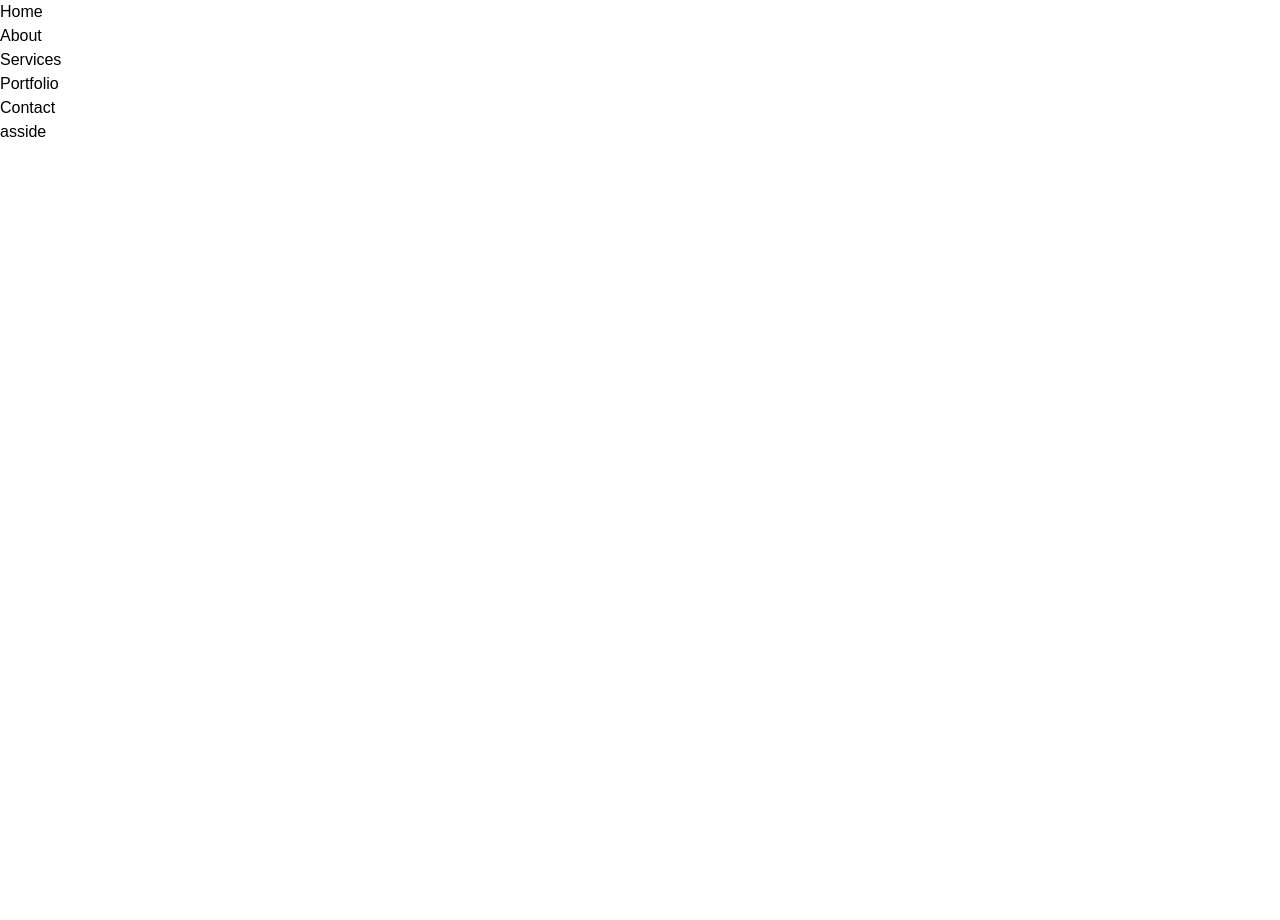
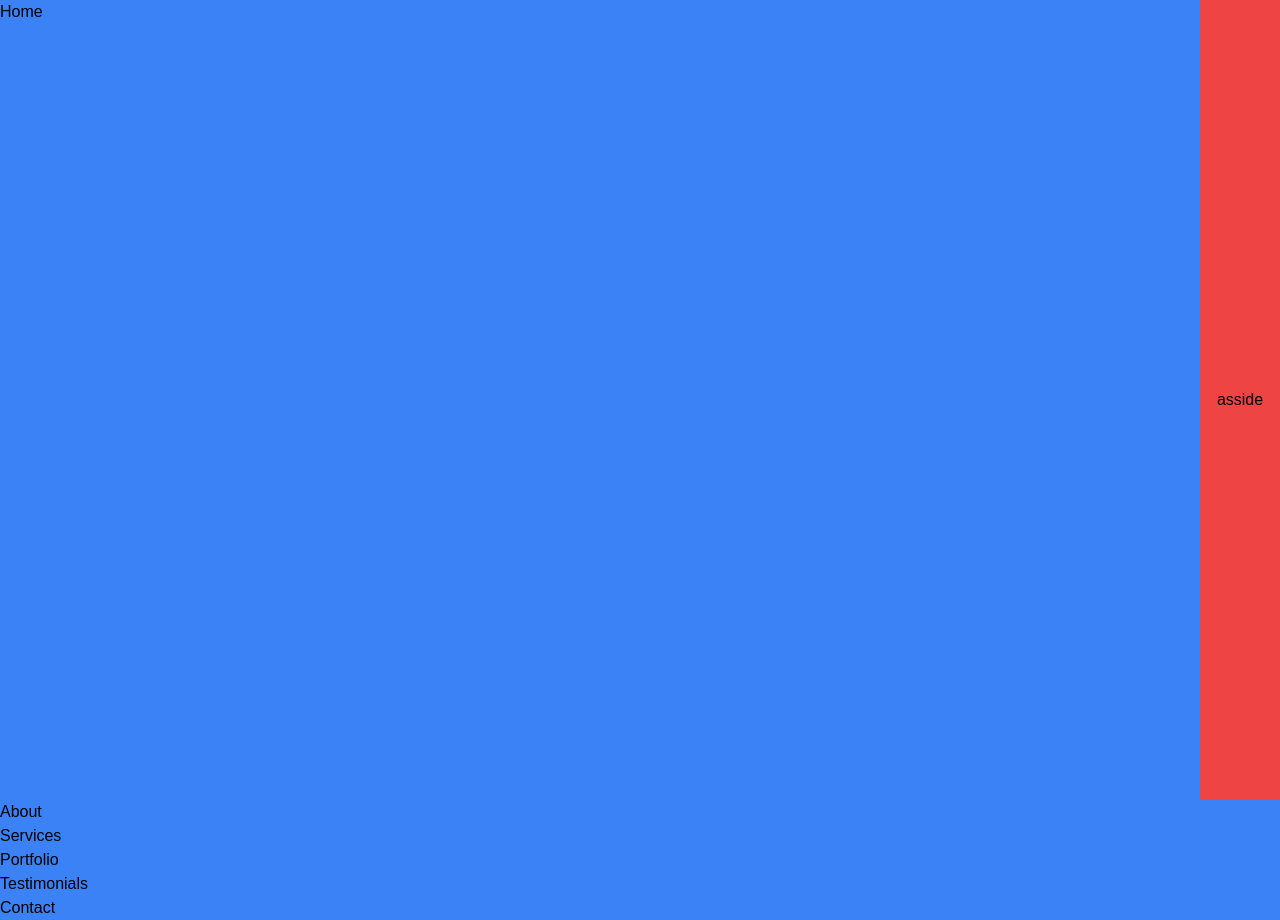
Before and after one commit to NunoFernandesSa/nunoweb, a React (Vite) app: page / in a window 1280 px wide. Before the commit the page ends 800 px from the top, so only its background shows below. Built offline with nearby package versions, Linux system fonts and the light colour scheme.

Commit message:
feat: add testimonials component and update layout styles

```diff
--- a/src/App.jsx
+++ b/src/App.jsx
@@ -11,6 +11,7 @@ import About from "./components/about/About";
 import Services from "./components/services/Services";
 import Contact from "./components/contact/Contact";
 import Portfolio from "./components/portfolio/Portfolio";
+import Testimonials from "./components/testimonials/Testimonials";
 import SideBar from "./components/common/sidebar/SideBar";
 
 /**
@@ -21,15 +22,16 @@ export default function App() {
   return (
     <>
       {/* main content */}
-      <main className="main">
+      <main className="relative w-[cal(100%-80px)] bg-blue-500">
         <Home />
         <About />
         <Services />
         <Portfolio />
+        <Testimonials />
         <Contact />
       </main>
       {/* rigth sidebar */}
-      <aside>
+      <aside className="fixed top-0 right-0 w-20 h-full flex justify-center items-center bg-red-500">
         <SideBar />
       </aside>
     </>
--- a/src/components/common/sidebar/SideBar.jsx
+++ b/src/components/common/sidebar/SideBar.jsx
@@ -9,5 +9,5 @@
 import "./sidebar.css";
 
 export default function SideBar() {
-  return <div>asside</div>;
+  return <>asside</>;
 }
--- a/src/components/home/Home.jsx
+++ b/src/components/home/Home.jsx
@@ -9,5 +9,5 @@
 import "./home.css";
 
 export default function Home() {
-  return <div>Home</div>;
+  return <div className="w-full h-screen">Home</div>;
 }
--- /dev/null
+++ b/src/components/testimonials/Testimonials.jsx
@@ -0,0 +1,13 @@
+/**
+ * @copyright 2025 nunoweb
+ * @license Apache-2.0
+ */
+
+/**
+ * style css
+ */
+import "./Testimonials.css";
+
+export default function Testimonials() {
+  return <div>Testimonials</div>;
+}
```
Also changed, not shown: src/components/testimonials/testimonials.css (added).
